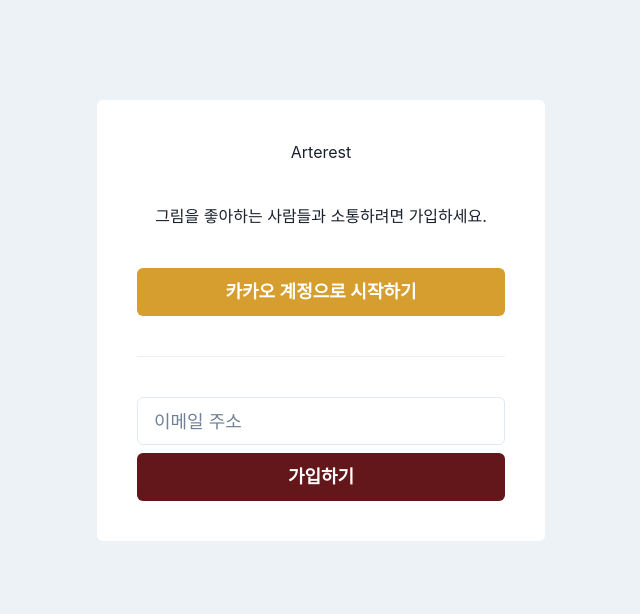
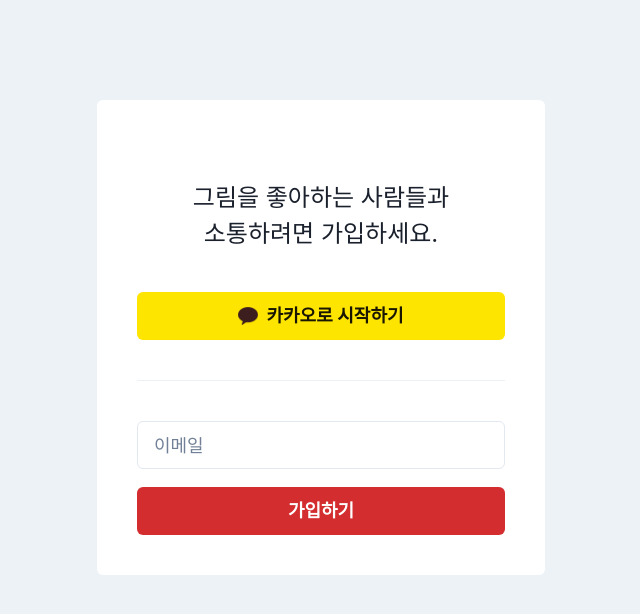
Before and after one commit to DevTraces/FrontEnd, a Next.js app: page /auth/signUp in a window 1280 px wide. Shown: the top 614 px of the page, without its empty margins (319-959 px from the left). Built offline with nearby package versions, Linux system fonts and the light colour scheme.

Commit message:
feat: styling auth signUp page

```diff
--- a/src/pages/auth/signUp/index.tsx
+++ b/src/pages/auth/signUp/index.tsx
@@ -1,6 +1,7 @@
 import AuthButton from "@/components/auth/AuthButton";
 import AuthLayout from "@/components/auth/AuthLayout";
 import AuthTextInput from "@/components/auth/AuthTextInput";
+import KakaoLoginButton from "@/components/auth/KakaoLoginButton";
 import {
   Center,
   Flex,
@@ -23,22 +24,22 @@
         <title>Arterest | Sign Up</title>
       </Head>
       <AuthLayout>
-        <Center>Arterest</Center>
-        <Text>그림을 좋아하는 사람들과 소통하려면 가입하세요.</Text>
-        <AuthButton bg="yellow.500" color="white">
-          카카오 계정으로 시작하기
-        </AuthButton>
+        <Center>
+          <span />
+        </Center>
+        <Text fontSize="2xl" textAlign="center" wordBreak="keep-all">
+          그림을 좋아하는 사람들과 소통하려면 가입하세요.
+        </Text>
+        <KakaoLoginButton>카카오로 시작하기</KakaoLoginButton>
         <Divider />
-        <FormControl as={Flex} direction="column" isInvalid={isError}>
-          <AuthTextInput type="email" placeholder="이메일 주소" />
+        <FormControl as={Flex} direction="column" isInvalid={isError} gap="5px">
+          <AuthTextInput type="email" placeholder="이메일" />
           {!isError ? (
             <FormHelperText />
           ) : (
             <FormErrorMessage>Email is required.</FormErrorMessage>
           )}
           <AuthButton
-            bg="red.900"
-            color="white"
             onClick={() => {
               router.push("signUp/emailAuth");
             }}
```
